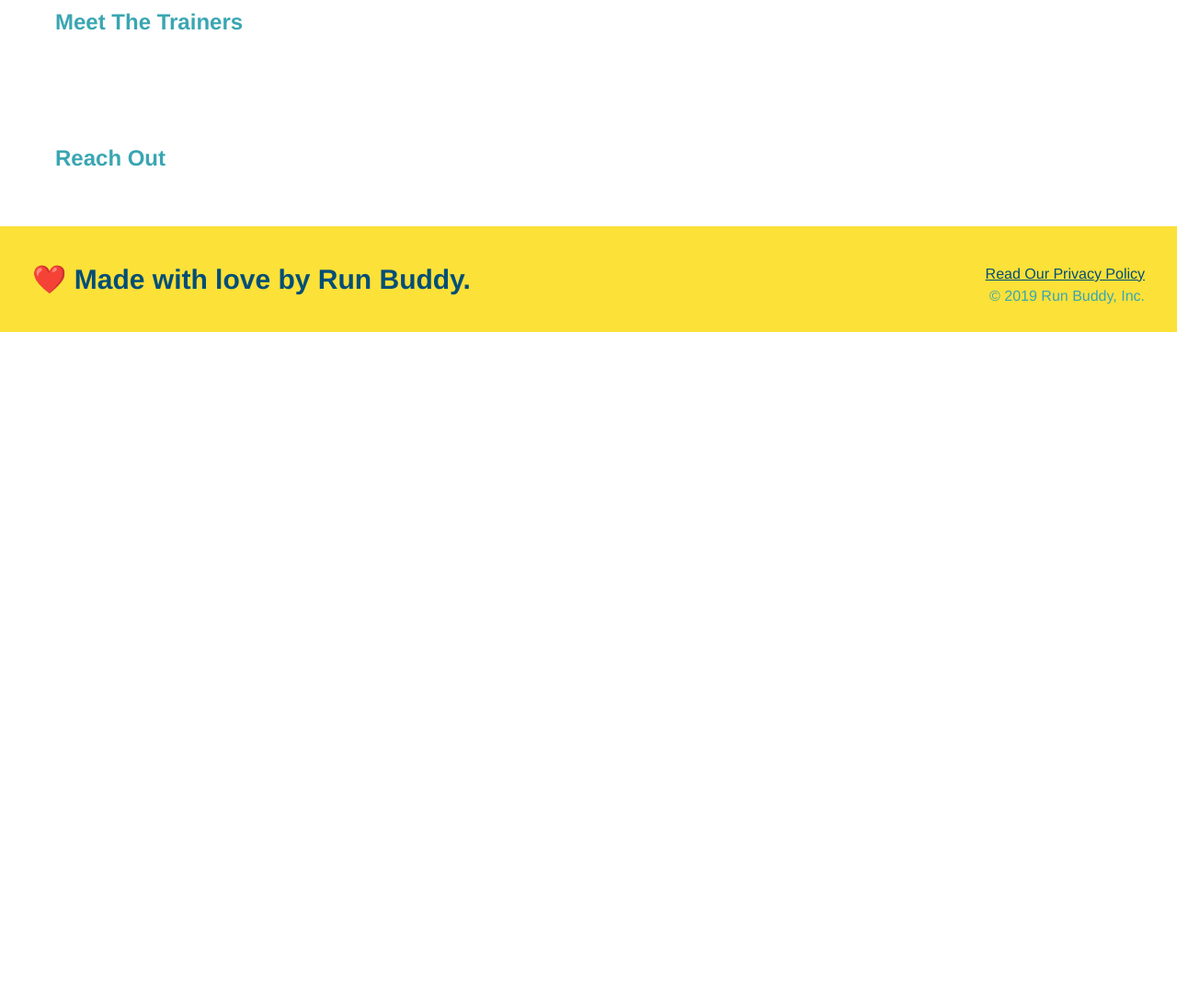
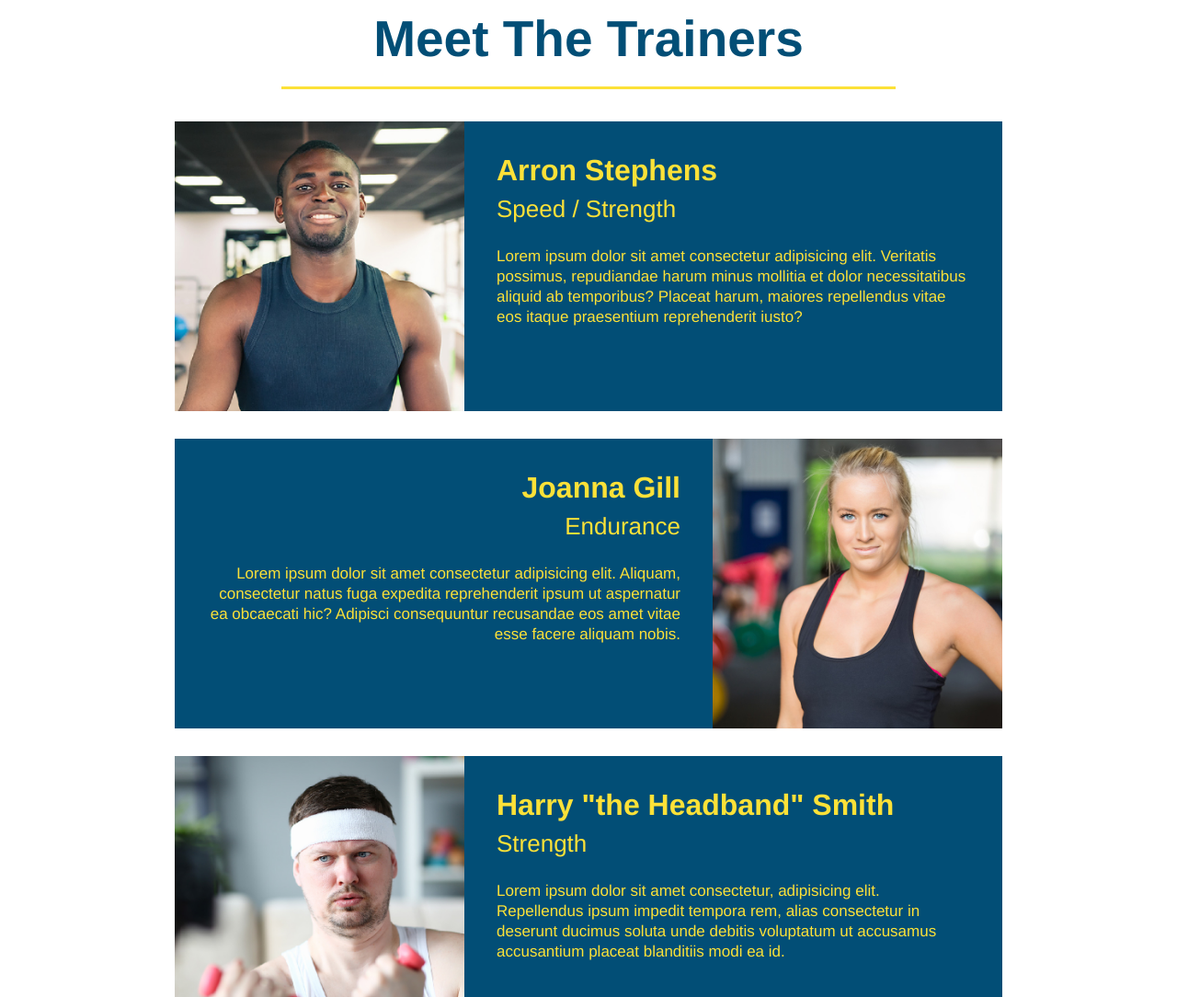
Before and after one commit to akramsabbah9/run-buddy, a plain HTML site: page index.html in a window 1280 px wide. Shown: the part 2780-3864 px from the top of the page at 92% size. Before the commit the page ends 3141 px from the top, so only its background shows below. Drawn offline with Linux system fonts and the light colour scheme.

Commit message:
meet the trainers section

```diff
--- a/assets/css/style.css
+++ b/assets/css/style.css
@@ -198,3 +198,50 @@ section {
 .secondary-border {
     border-color: #39a6b2;
 }
+
+.trainers {
+    text-align: center;
+}
+
+.trainer {
+    width: 900px;
+    margin: 0 auto 30px auto;
+    background: #024e76;
+    color: #fce138;
+    overflow: auto;
+}
+
+.trainer img {
+    width: 35%;
+    float: left;
+}
+
+.trainer-bio {
+    padding: 35px;
+    float: left;
+    width: 65%;
+}
+
+.text-left {
+    text-align: left;
+}
+
+.text-right {
+    text-align: right;
+}
+
+.trainer-bio h3 {
+    font-size: 32px;
+    margin-bottom: 8px;
+}
+
+.trainer-bio h4 {
+    font-weight: lighter;
+    font-size: 26px;
+    margin-bottom: 25px;
+}
+
+.trainer-bio p {
+    font-size: 17px;
+    line-height: 1.3;
+}
--- a/index.html
+++ b/index.html
@@ -104,8 +104,48 @@
         </section>
 
         <!-- "meet the trainers" section -->
-        <section>
-            <h2>Meet The Trainers</h2>
+        <section id="your-trainers" class="trainers">
+            <h2 class="section-title primary-border">Meet The Trainers</h2>
+            <article class="trainer">
+                <img src="./assets/images/trainer-1.jpg" alt="Arron Stephens in his workout clothes, ready to pump iron" />
+                <div class="trainer-bio text-left">
+                    <h3>Arron Stephens</h3>
+                    <h4>Speed / Strength</h4>
+                    <p>
+                        Lorem ipsum dolor sit amet consectetur adipisicing elit.
+                        Veritatis possimus, repudiandae harum minus mollitia et dolor necessitatibus aliquid ab temporibus?
+                        Placeat harum, maiores repellendus vitae eos itaque praesentium reprehenderit iusto?
+                    </p>
+                </div>
+            </article>
+
+            <!-- second trainer bio -->
+            <article class="trainer">
+                <div class="trainer-bio text-right">
+                    <h3>Joanna Gill</h3>
+                    <h4>Endurance</h4>
+                    <p>
+                        Lorem ipsum dolor sit amet consectetur adipisicing elit.
+                        Aliquam, consectetur natus fuga expedita reprehenderit ipsum ut aspernatur ea obcaecati hic?
+                        Adipisci consequuntur recusandae eos amet vitae esse facere aliquam nobis.
+                    </p>
+                </div>
+                <img src="./assets/images/trainer-2.jpg" alt="Joanna Gill cooling off after a workout" />
+            </article>
+
+            <!-- third trainer bio -->
+            <article class="trainer">
+                <img src="./assets/images/trainer-3.jpg" alt="Harry Smith wearing a headband and lifting comically small pink weights" />
+                <div class="trainer-bio text-left">
+                    <h3>Harry "the Headband" Smith</h3>
+                    <h4>Strength</h4>
+                    <p>
+                        Lorem ipsum dolor sit amet consectetur, adipisicing elit.
+                        Repellendus ipsum impedit tempora rem, alias consectetur in deserunt ducimus
+                        soluta unde debitis voluptatum ut accusamus accusantium placeat blanditiis modi ea id.
+                    </p>
+                </div>
+            </article>
         </section>
 
         <!-- "reach out" section -->
```
Also changed, not shown: assets/images/trainer-1.jpg (added), assets/images/trainer-2.jpg (added), assets/images/trainer-3.jpg (added).
